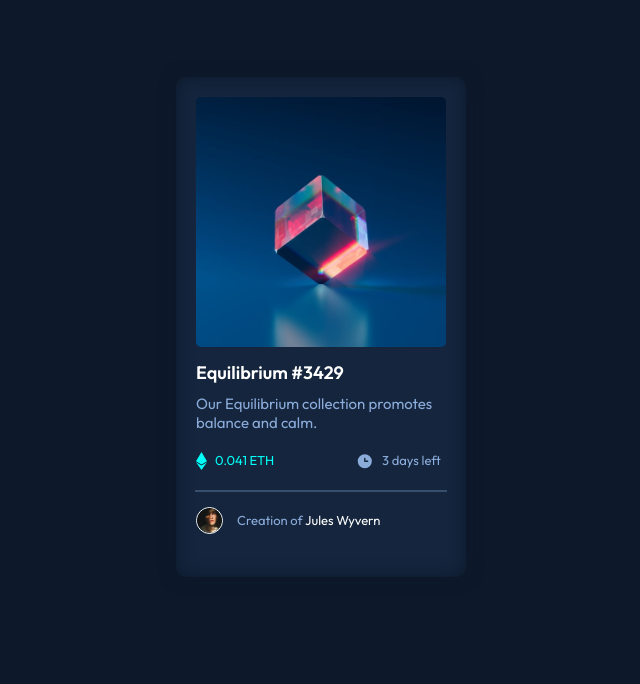
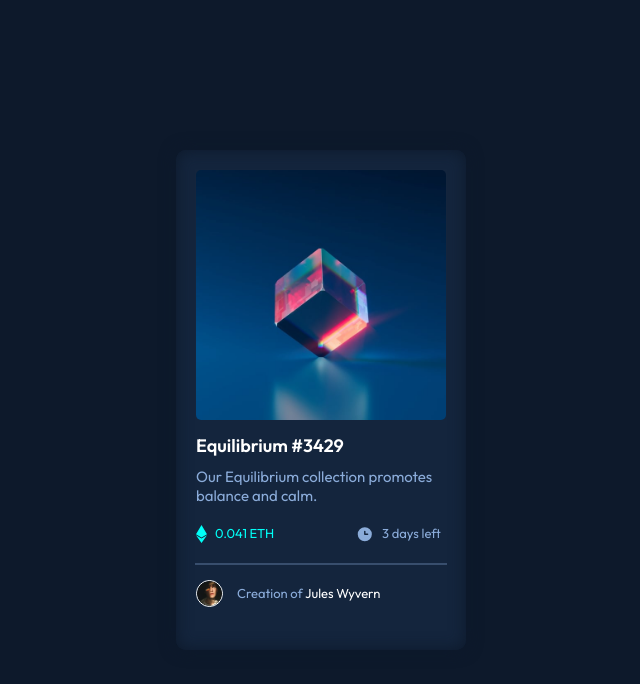
Before and after one commit to julianegaudencio/NFT-preview-card-component, a plain HTML site: page index.html in a window 1280 px wide. Shown: the whole page, without its empty margins (319-959 px from the left). Drawn offline with Linux system fonts and the light colour scheme.

Commit message:
Add files via upload

```diff
--- a/style.css
+++ b/style.css
@@ -16,7 +16,11 @@ body {
     box-shadow: inset 0 0 1em hsl(217, 54%, 11%), 0 0 1em hsl(217, 54%, 11%);
     background-color: hsl(216, 50%, 16%);
     border-radius: 10px;
-    margin: 6% auto;
+    position: absolute;
+    top: 50%;
+    left: 50%;
+    margin-right: -50%;
+    transform: translate(-50%, -50%);
 
 }
 
```
